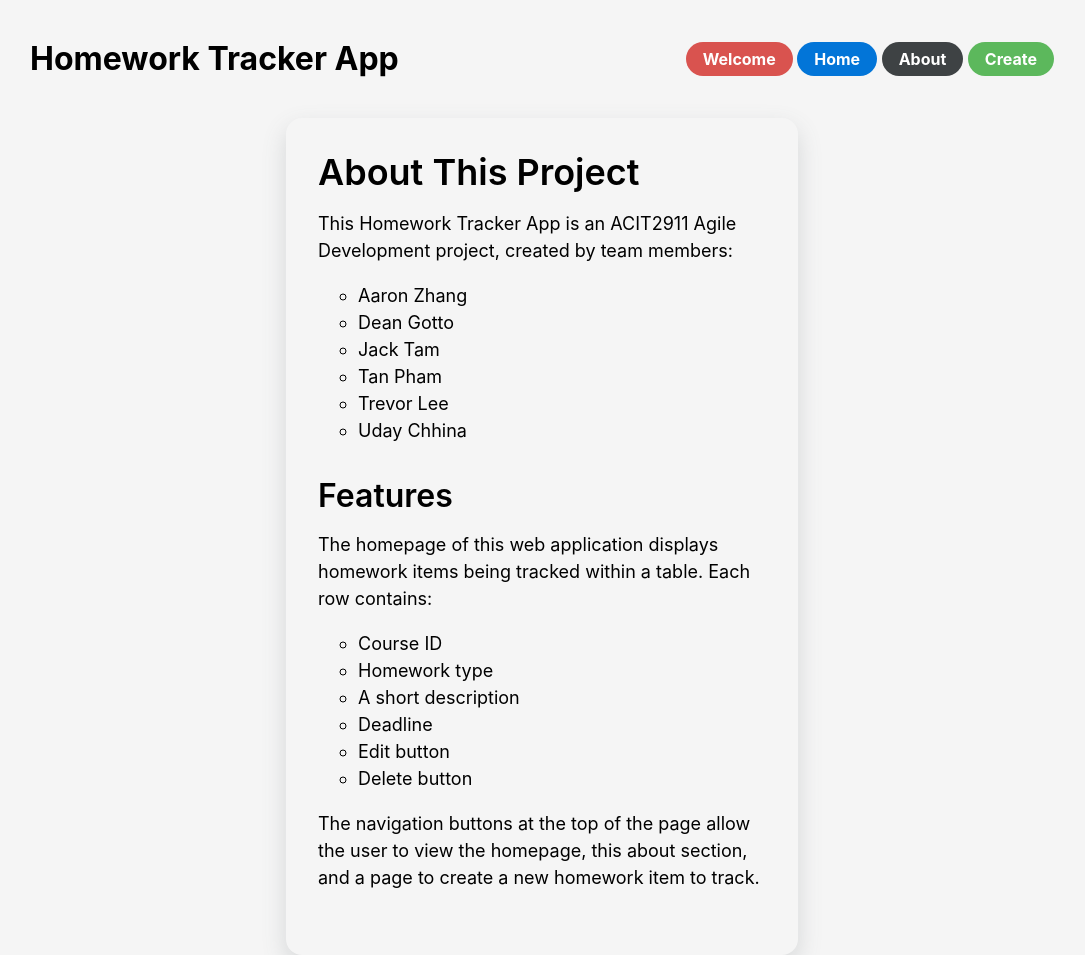
After one commit to udaychhina/acit2911, a Flask app: page /about in a window 1280 px wide. The commit adds this page. Shown: the whole page, without its empty margins (98-1183 px from the left). Run offline with Flask 2, Linux system fonts and the light colour scheme.

Commit message:
delete functionality with welcome and about page

```diff
--- a/data/homework.json
+++ b/data/homework.json
@@ -1 +1 @@
-[{"id": "e8a4cac693db4793a38ac33f6b3fd0d9", "course": "ACIT2911", "name": "Quiz 4", "typehw": "Quiz", "description": "Quiz on github", "duedate": "June 5th, 2022", "completed": "no"}, {"id": "de57f37644484ffdbc6c3db735b437f7", "course": "ACIT4770", "name": "Ethics discussion", "typehw": "Discussion", "description": "Discuss stuff", "duedate": "April 1st, 2022", "completed": "no"}, {"id": "1c87f19d6cb54acc8176db1c6620bd34", "course": "ACIT4770", "name": "Ethics discussion", "typehw": "Discussion", "description": "Discuss stuff", "duedate": "April 1st, 2022", "completed": "no"}, {"id": "4c55886075664cfaaea53abfca623d8d", "course": "ACIT4770", "name": "Ethics discussion", "typehw": "Discussion", "description": "Discuss stuff", "duedate": "April 1st, 2022", "completed": "no"}, {"id": "eaa44f77ab03429284075b94b521649d", "course": "ACIT4770", "name": "Ethics discussion", "typehw": "Discussion", "description": "Discuss stuff", "duedate": "April 1st, 2022", "completed": "no"}]
+[{"id": "bcc529591fd845138c193bcb990eecd6", "course": "ACIT4770", "name": "Ethics discussion", "typehw": "Discussion", "description": "Discuss stuff", "duedate": "April 1st, 2022", "completed": "no"}, {"id": "4a0839a8061344c297b4aca14e897718", "course": "ACIT4770", "name": "Ethics discussion", "typehw": "Discussion", "description": "Discuss stuff", "duedate": "April 1st, 2022", "completed": "no"}, {"id": "d435e7fc24ea4579b025e4e8d5a10b5f", "course": "ACIT4770", "name": "Ethics discussion", "typehw": "Discussion", "description": "Discuss stuff", "duedate": "April 1st, 2022", "completed": "no"}, {"id": "f314cd1ccfaf406386b7f6988664e848", "course": "ACIT4770", "name": "Ethics discussion", "typehw": "Discussion", "description": "Discuss stuff", "duedate": "April 1st, 2022", "completed": "no"}, {"id": "397f15982ae3472ca0c0b32b4508aa97", "course": "ACIT4770", "name": "Ethics discussion", "typehw": "Discussion", "description": "Discuss stuff", "duedate": "April 1st, 2022", "completed": "no"}]
--- a/static/css/styles.css
+++ b/static/css/styles.css
@@ -239,3 +239,37 @@
   .form__input:focus{
     border: 1.5px solid var(--first-color);
   }
+
+
+
+  /*===== ABOUT =====*/
+  .about {
+    display: flex;
+    justify-content: center;
+    align-items: center;
+  }
+  .abt_main {
+    width: 40%;
+    padding: 4rem 2rem;
+    border-radius: 1rem;
+    box-shadow: 0 10px 25px rgba(92,99,105,.2);
+  }
+  .abt_title {
+    font-weight: 600;
+    font-size: 36px;
+    margin-top: -2rem;
+    margin-bottom: 1rem;
+  }
+  .abt_sub {
+    font-weight: 600;
+    font-size: 32px;
+    margin-top: 2rem;
+    margin-bottom: 1rem;
+  }
+  .abt_p {
+    font-size: 18px;
+    line-height: 1.5;
+  }
+  .plist {
+    list-style-type: circle;
+  }
--- /dev/null
+++ b/templates/about.html
@@ -0,0 +1,44 @@
+{% extends 'base.html' %}
+
+{% block title %} Create {% endblock %}
+
+{% block body %}
+
+<div class="header_fixed">
+    {% include 'header.html' %}
+</div>
+<div class="about">
+    <div class="abt_main">
+        <h1 class="abt_title">About This Project</h1>
+        <div class="abt_p">
+            This Homework Tracker App is an ACIT2911 Agile Development
+            project, created by team members:
+            <ul class="plist">
+                <li>Aaron Zhang</li>
+                <li>Dean Gotto</li>
+                <li>Jack Tam</li>
+                <li>Tan Pham</li>
+                <li>Trevor Lee</li>
+                <li>Uday Chhina</li>
+            </ul>
+        </div>
+        <h2 class="abt_sub">Features</h2>
+        <div class="abt_p">
+            The homepage of this web application displays homework items
+            being tracked within a table. Each row contains:
+            <ul class="plist">
+                <li>Course ID</li>
+                <li>Homework type</li>
+                <li>A short description</li>
+                <li>Deadline</li>
+                <li>Edit button</li>
+                <li>Delete button</li>
+            </ul>
+            The navigation buttons at the top of the page allow the user to
+            view the homepage, this about section, and a page to create a
+            new homework item to track.
+        </div>
+    </div>
+</div>
+
+{% endblock %}
--- a/templates/header.html
+++ b/templates/header.html
@@ -7,8 +7,9 @@
 <header>
     <h1>Homework Tracker App</h1>
     <div class="navbar-btn-container">
-        <a href="/" class="button button-4">Home</a>
-        <a class="button button-5">About</a>
+        <a href="/" class="button button-2">Welcome</a>
+        <a href="/listhw" class="button button-4">Home</a>
+        <a href="/about" class="button button-5">About</a>
         <a href="/create" class="button button-3">Create</a>
     </div>
 </header>
--- a/webapp.py
+++ b/webapp.py
@@ -8,7 +8,12 @@ def create_app():
     app = Flask(__name__)
     school = School("BCIT")
     # Home page that loads the data in a table
+
     @app.route("/")
+    def welcomepage():
+        return render_template("welcome.html"), 200
+
+    @app.route("/listhw")
     def homepage():
         with open(r"data\homework.json", "r") as fp:
             data = json.load(fp)
@@ -18,6 +23,10 @@ def create_app():
     @app.route("/create")
     def createpage():
         return render_template("create.html"), 200
+
+    @app.route("/about")
+    def aboutpage():
+        return render_template("about.html"), 200
 
     # Displays all the homework in a JSON format
     @app.route("/homework", methods=["GET"])
@@ -41,7 +50,9 @@ def create_app():
 
         school.delete(id)
         school.save()
-        return redirect("/")
+        with open(r"data\homework.json", "r") as fp:
+            data = json.load(fp)
+        return render_template("home.html", homeworkdata=data), 200
 
     # Homework endpoint for POST, takes course, type, description, and due date from the forms from the /create endpoint
     @app.route("/homework", methods=["POST"])
```
Also changed, not shown: templates/welcome.html (added, +11 -0 lines).
